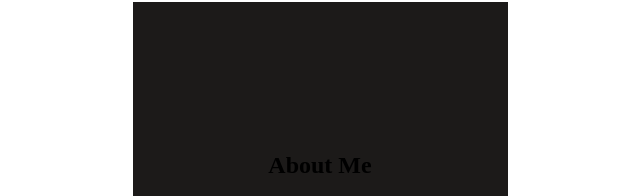
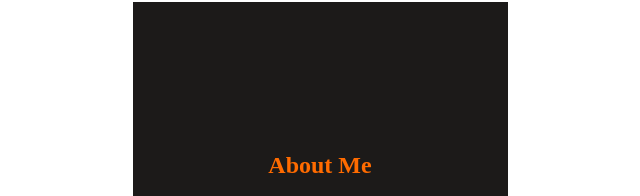
Before and after one commit to jodavid444/My-Portfolio-Website, a website: page index.html in a window 1280 px wide. Shown: the part 4595-4791 px from the top of the page, without its empty margins (320-960 px from the left). Drawn offline with Linux system fonts and the light colour scheme.

Commit message:
Update linter.yml, modify styles.css

```diff
--- a/styles.css
+++ b/styles.css
@@ -320,6 +320,7 @@ button:hover {
 
 #about h1 {
   text-align: center;
+  color:#ff6b00;
 }
 
 .description {
```
Also changed, not shown: .github/workflows/linters.yml (renamed from .github/linters.yml).
